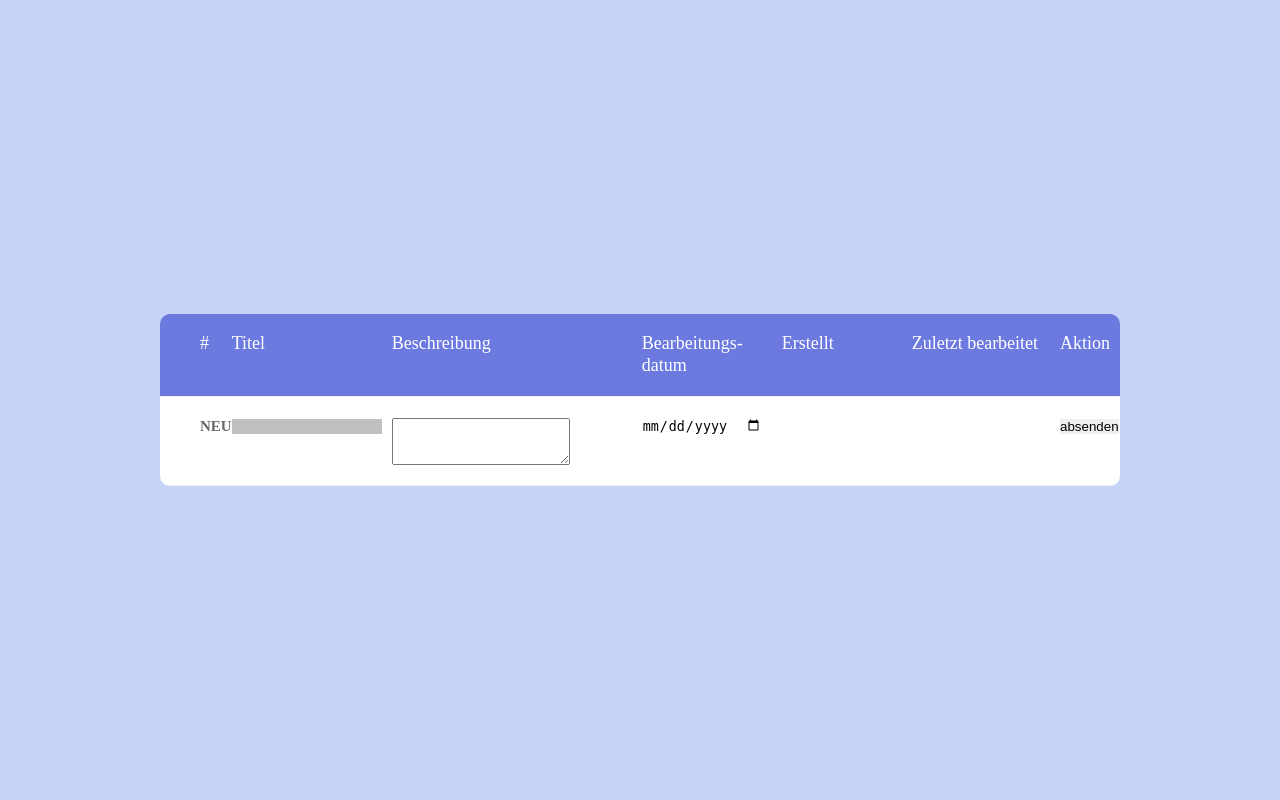
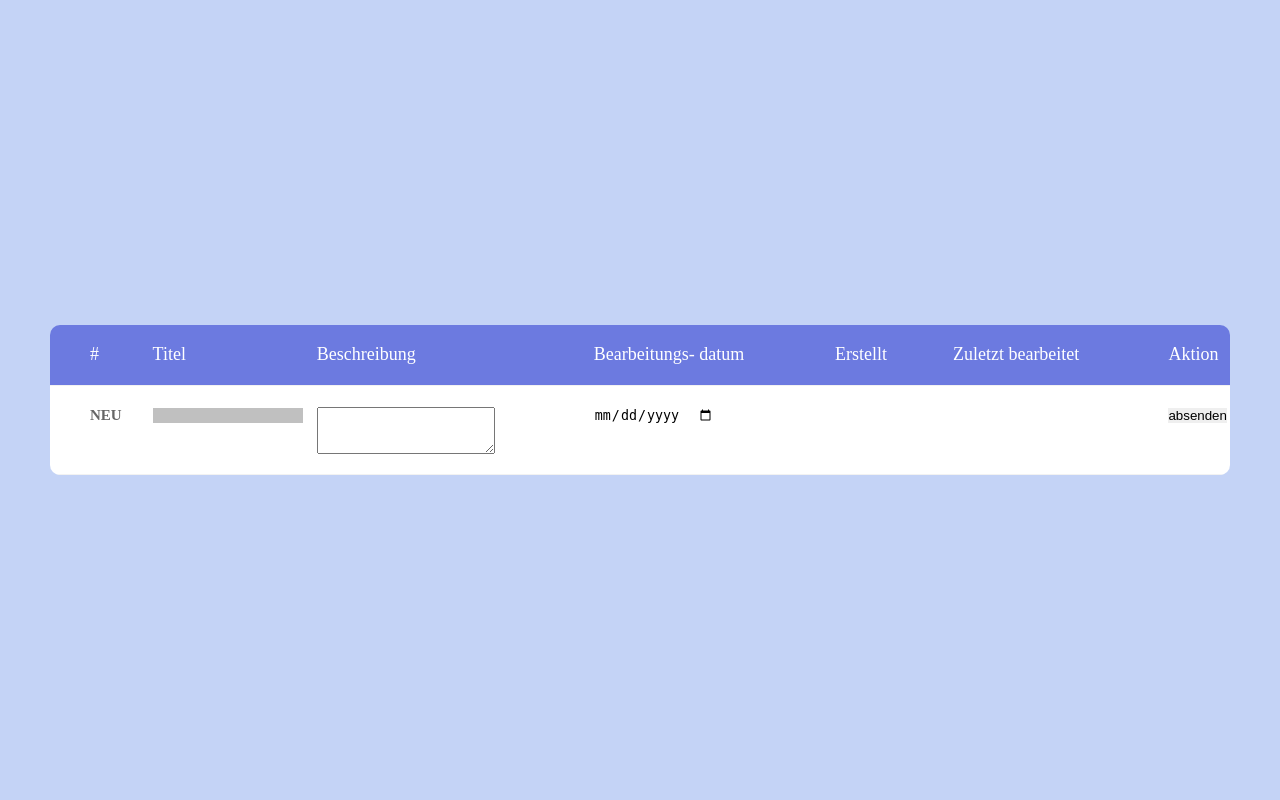
Before and after one commit to Mamenosaibanjin/todolist, a PHP site: page /todo/ in a window 1280 px wide. Run offline with PHP 8.4, Linux system fonts and the light colour scheme; data that the repository does not hold is empty; some web fonts are replaced.

Commit message:
Update styles.css

```diff
--- a/styles.css
+++ b/styles.css
@@ -113,7 +113,7 @@ iframe {
 }
 
 .wrap-table100 {
-  width: 960px;
+  width: 1180px;
   border-radius: 10px;
   overflow: hidden;
 }
@@ -203,7 +203,7 @@ iframe {
 }
 
 .row .cell:nth-child(1) {
-  width: 70px;
+  width: 100px;
   padding-left: 40px;
 }
 
@@ -212,19 +212,19 @@ iframe {
 }
 
 .row .cell:nth-child(3) {
-  width: 250px;
+  width: 270px;
 }
 
 .row .cell:nth-child(4) {
-  width: 140px;
+  width: 235px;
 }
 
 .row .cell:nth-child(5) {
-  width: 130px;
+  width: 115px;
 }
 
 .row .cell:nth-child(6) {
-  width: 13 0px;
+  width: 210px;
 }
 
 .row .cell:nth-child(7) {
```
